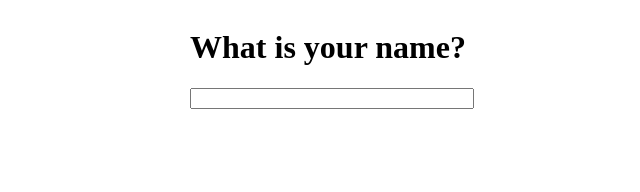
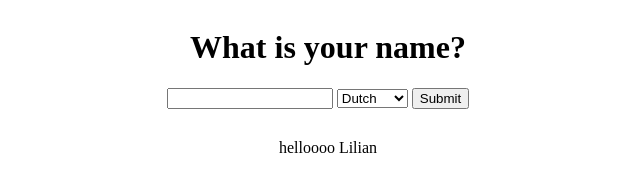
Before and after one commit to LilianKalkman/library_greetz, a plain HTML site: page index.html in a window 1280 px wide. Shown: the whole page, without its empty margins (312-952 px from the left). Drawn offline with nearby package versions, Linux system fonts and the light colour scheme.

Commit message:
jquery function added

```diff
--- a/Greetz.js
+++ b/Greetz.js
@@ -60,6 +60,14 @@
       this.language = lang;
       this.validateLanguage();
       return this;
+    },
+
+    updateHTML : function(selector){
+      if(!$){
+        throw "jQuery not working";
+      }
+      var msg = this.greet();
+      $(selector).append(`${msg}`);
     }
 
   }
--- a/index.html
+++ b/index.html
@@ -10,6 +10,14 @@
       <div class="welcome">
         <h1 class="hello">What is your name?</h1>
         <input type="text" name="" value="">
+        <span>
+          <select>
+            <option value="nl">Dutch</option>
+            <option value="en">English</option>
+            <option value="es">Spanish</option>
+          </select>
+        </span>
+        <span><button type="submit" name="button">Submit</button></span>
       </div>
       <div class="greeting">
         <div class="greeting__text">
--- a/script.js
+++ b/script.js
@@ -16,6 +16,7 @@ console.log(person1.greet(formal));
 console.log(person1.greet());
 
 console.log(person1.setLang('en').greet());
+person1.updateHTML('.greeting__text');
 
 
 
--- a/style.css
+++ b/style.css
@@ -2,6 +2,7 @@
   display: flex;
   justify-content: center;
   align-items: center;
+  flex-direction: column;
 }
 
 .hello {
@@ -9,5 +10,9 @@
 }
 
 input {
-  width: 100%;
+  width: 49%;
 }
+
+.greeting__text {
+  margin-top: 30px;
+}
```
